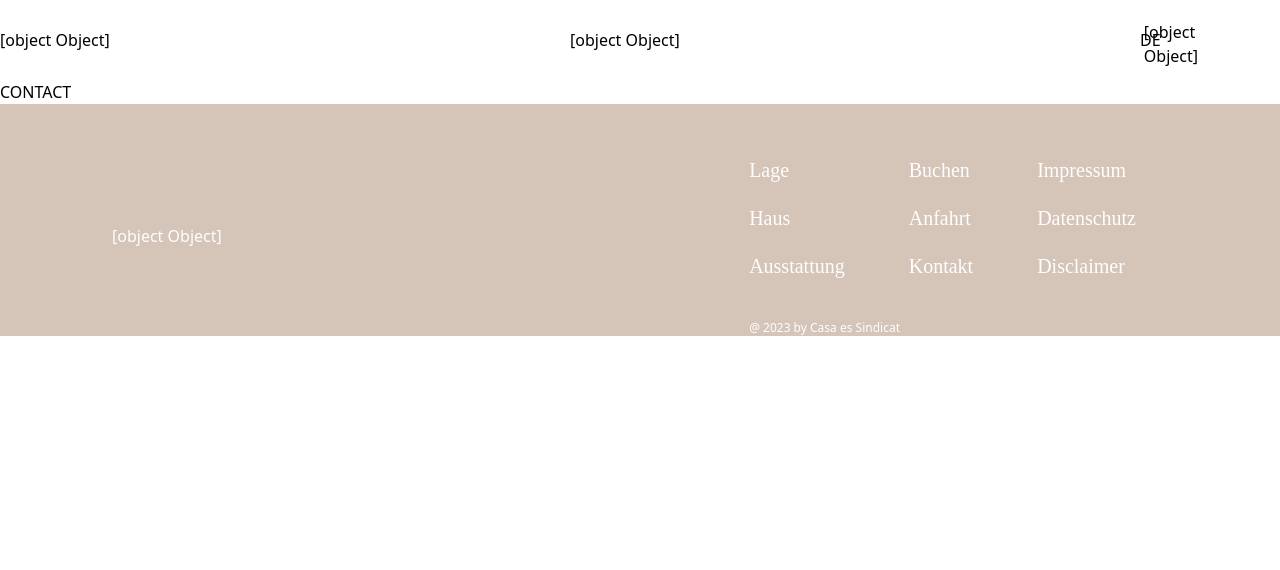
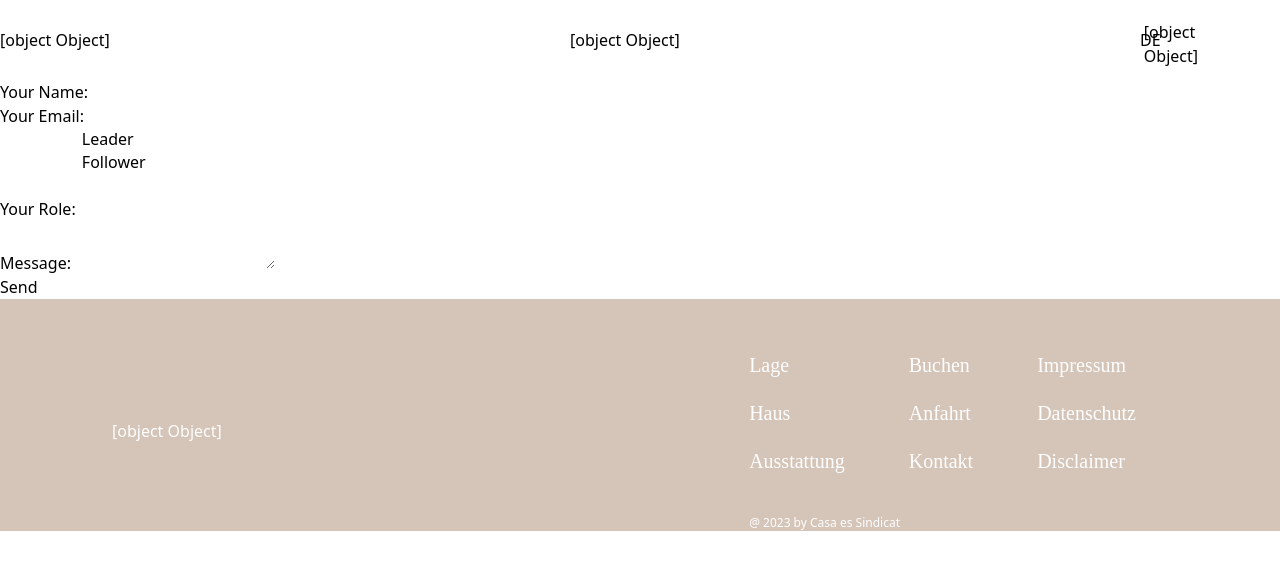
Before and after one commit to fridashlmn/casa-es-sindicat, a Nuxt app: page /contact in a window 1280 px wide. Shown: the top 570 px of the page. Built offline with nearby package versions, Linux system fonts and the light colour scheme; what @fawmi/vue-google-maps would draw is missing.

Commit message:
feat: add contact form

```diff
--- a/pages/contact.vue
+++ b/pages/contact.vue
@@ -1,5 +1,38 @@
 <template>
-  <div>CONTACT</div>
+  <div>
+    <form data-netlify="true" method="POST" name="contact">
+      <p>
+        <label>
+          Your Name:
+          <input name="name" type="text" />
+        </label>
+      </p>
+      <p>
+        <label>
+          Your Email:
+          <input name="email" type="email" />
+        </label>
+      </p>
+      <p>
+        <label>
+          Your Role:
+          <select multiple name="role[]">
+            <option value="leader">Leader</option>
+            <option value="follower">Follower</option>
+          </select>
+        </label>
+      </p>
+      <p>
+        <label>
+          Message:
+          <textarea name="message"></textarea>
+        </label>
+      </p>
+      <p>
+        <button type="submit">Send</button>
+      </p>
+    </form>
+  </div>
 </template>
 
 <script lang="ts">
```
